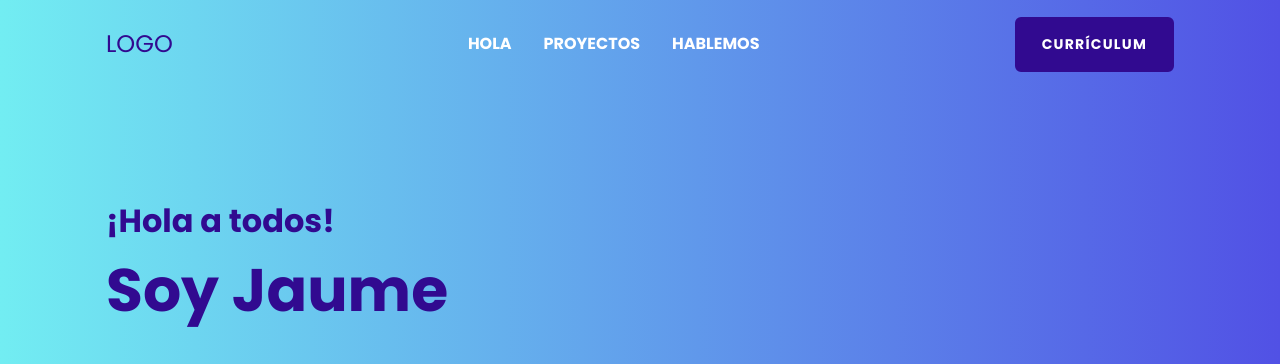
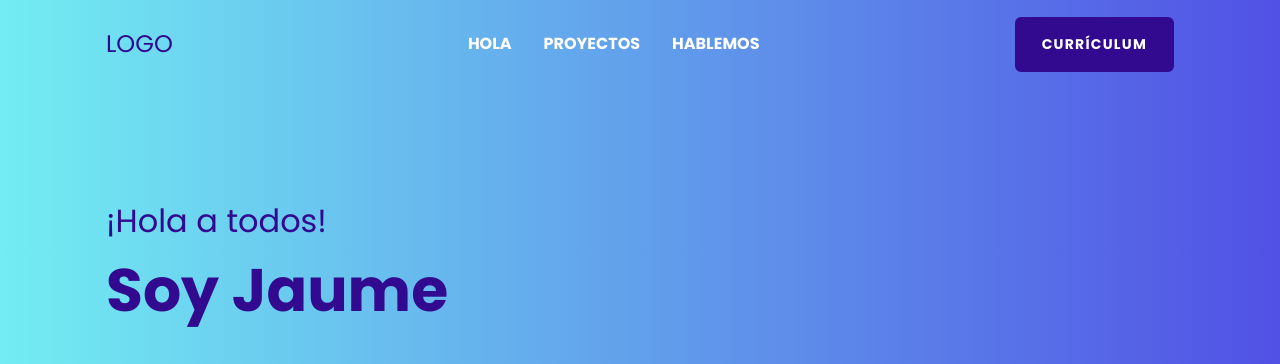
Before and after one commit to nicolasrodriguez3/portfolio-jaume, a website: page index.html in a window 1280 px wide. Shown: the top 364 px of the page. Drawn offline with Linux system fonts and the light colour scheme.

Commit message:
correcciones y agregar icono

```diff
--- a/index.html
+++ b/index.html
@@ -12,6 +12,7 @@
 			name="keywords"
 			content="Jaume, Frontend, Developer, Front-End, sitios web, pagina web, desarrollador"
 		/>
+		<link rel="shortcut icon" href="./icons/icon.png" type="image/x-icon">
 		<link rel="preconnect" href="https://fonts.googleapis.com" />
 		<link rel="preconnect" href="https://fonts.gstatic.com" crossorigin />
 		<link
@@ -34,7 +35,7 @@
 		<main>
 			<section class="home">
 				<div class="hola">
-					<h4>¡Hola a todos!</h4>
+					<span class="subtitulo">¡Hola a todos!</span>
 					<h1>Soy Jaume</h1>
 				</div>
 				<div class="hola2">
--- a/scss/modules/_mixins.scss
+++ b/scss/modules/_mixins.scss
@@ -3,11 +3,6 @@
   justify-content: $jc;
   align-items: $ai;
   flex-direction: $d;
-}
-
-
-%cards{
-  background-color: rgba($color: #ffffff, $alpha: .2);
 }
 
 %btn{
--- a/scss/style.scss
+++ b/scss/style.scss
@@ -118,7 +118,9 @@ main {
 			order: 1;
 			padding: 1rem;
 			margin-top: 1rem ;
-
+			.subtitulo{
+				font-size: map-get($map: $sizes, $key: fs4);
+			}
 			h1 {
 				font-size: map-get($map: $sizes, $key: fs2);
 			}
```
Also changed, not shown: css/index.css, icons/icon.png (added), 1 other file.
